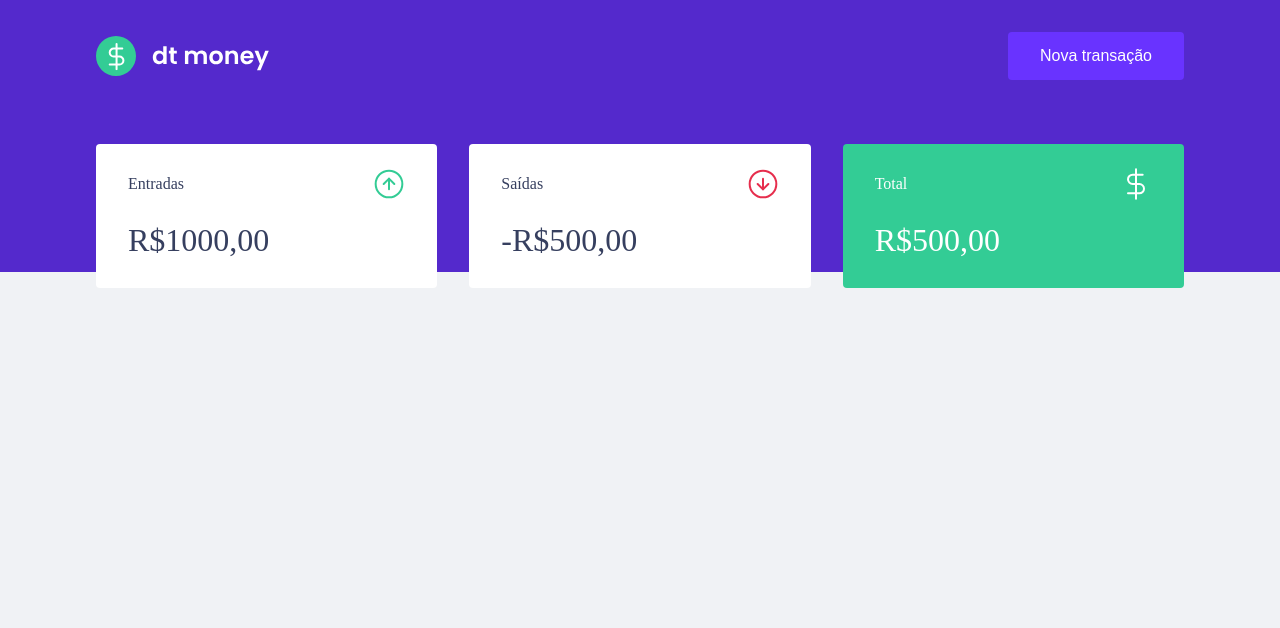
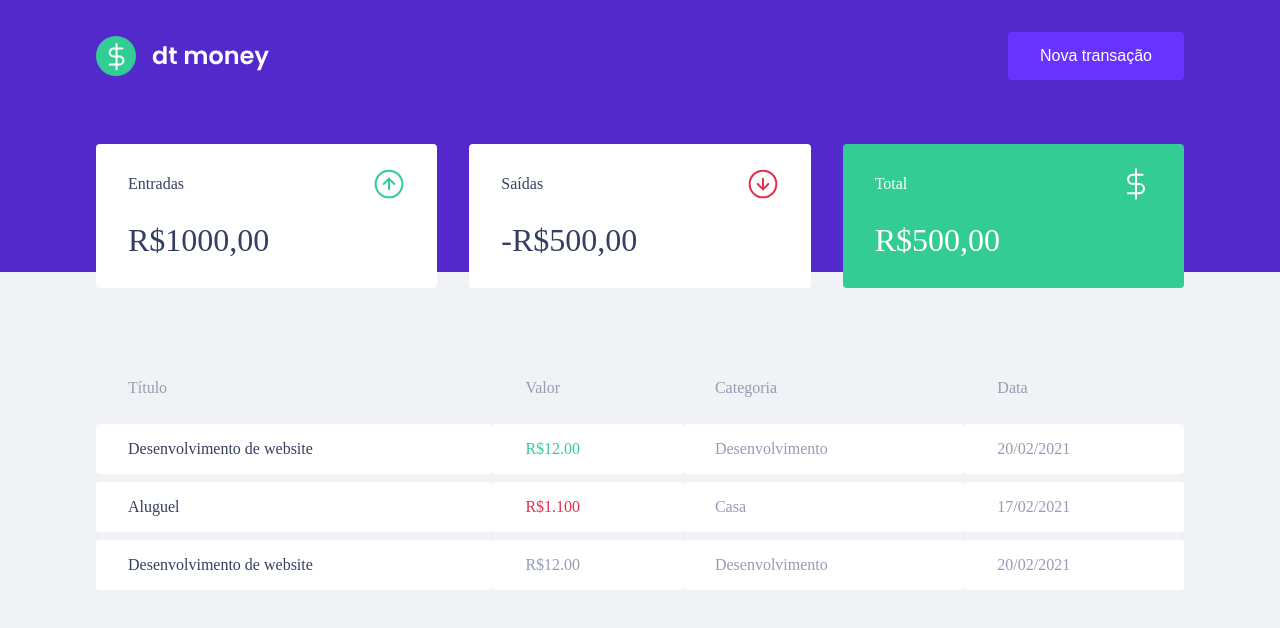
Before and after one commit to MarceloWis/Ignite, a React (Create React App) app in the folder React/Chapter_II/dtfinance/: page / in a window 1280 px wide. Shown: the top 628 px of the page. Built offline with nearby package versions, Linux system fonts and the light colour scheme; the HTML template or start-up script is replaced by a standard one.

Commit message:
chapter 02 - add dashboard table

```diff
--- a/React/Chapter_II/dtfinance/src/components/Dashboard/index.tsx
+++ b/React/Chapter_II/dtfinance/src/components/Dashboard/index.tsx
@@ -1,10 +1,12 @@
 import { Container } from "./styles";
 import {Summary} from '../Summary';
+import { TransactionsTable } from "../TransactionsTable";
 
 export function Dashboard() {
   return(
     <Container>
       <Summary />
+      <TransactionsTable />
     </Container>
   )
 }
--- /dev/null
+++ b/React/Chapter_II/dtfinance/src/components/TransactionsTable/index.tsx
@@ -0,0 +1,39 @@
+import { Container } from "./styles";
+
+export function TransactionsTable() {
+  return (
+    <Container>
+      <table>
+        <thead>
+          <tr>
+            <th>Título</th>
+            <th>Valor</th>
+            <th>Categoria</th>
+            <th>Data</th>
+          </tr>
+        </thead>
+
+        <tbody>
+          <tr>
+            <td>Desenvolvimento de website</td>
+            <td className="deposit">R$12.00</td>
+            <td>Desenvolvimento</td>
+            <td>20/02/2021</td>
+          </tr>
+          <tr>
+            <td>Aluguel</td>
+            <td className="withdraw">R$1.100</td>
+            <td>Casa</td>
+            <td>17/02/2021</td>
+          </tr>
+          <tr>
+            <td>Desenvolvimento de website</td>
+            <td>R$12.00</td>
+            <td>Desenvolvimento</td>
+            <td>20/02/2021</td>
+          </tr>
+        </tbody>
+      </table>
+    </Container>
+  )
+}
--- /dev/null
+++ b/React/Chapter_II/dtfinance/src/components/TransactionsTable/styles.ts
@@ -0,0 +1,38 @@
+import styled from 'styled-components'
+
+
+export const Container = styled.div`
+  margin-top: 4rem;
+
+  table {
+    width: 100%;
+    border-spacing: 0 0.5rem;
+
+    th {
+      color: var(--text-body);
+      font-weight: 400;
+      padding: 1rem 2rem;
+      text-align: left;
+      line-height: 1.5rem;
+    }
+
+    td {
+      padding: 1rem 2rem;
+      border: 0;
+      background-color: var(--shape);
+      color: var(--text-body);
+      border-radius: 0.25rem;
+    }
+    td.withdraw {
+      color: var(--red);
+    }
+    td.deposit {
+      color: var(--green);
+    }
+
+    td:first-child {
+      color: var(--text-title);
+    }
+  }
+
+`
```
